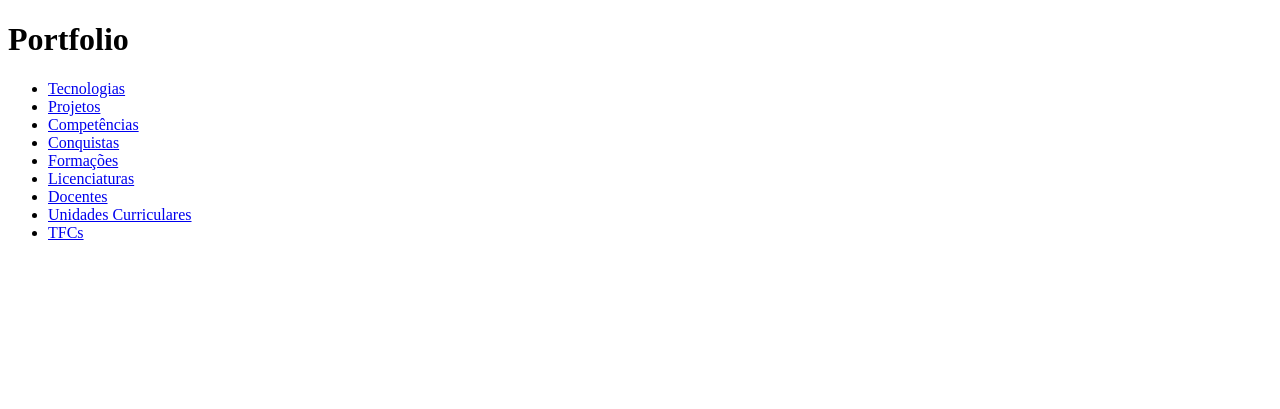
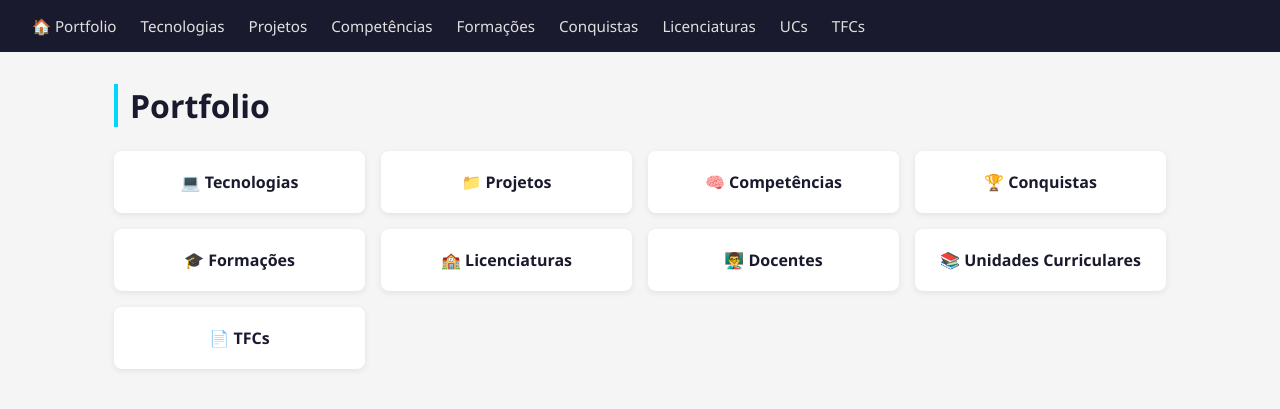
Before and after one commit to a22408651GoncaloAlmeida/a22408651_django, a Django app: page /portfolio/ in a window 1280 px wide. Shown: the top 409 px of the page. Run offline with Django 5.2, Linux system fonts and the light colour scheme.

Commit message:
Operações CRUD

```diff
--- /dev/null
+++ b/portfolio/static/portfolio/styles.css
@@ -0,0 +1,183 @@
+* {
+    margin: 0;
+    padding: 0;
+    box-sizing: border-box;
+}
+
+body {
+    font-family: 'Segoe UI', Tahoma, Geneva, Verdana, sans-serif;
+    background-color: #f5f5f5;
+    color: #333;
+}
+
+/* NAVBAR */
+nav {
+    background-color: #1a1a2e;
+    padding: 1rem 2rem;
+    display: flex;
+    gap: 1.5rem;
+    align-items: center;
+}
+
+nav a {
+    color: #e0e0e0;
+    text-decoration: none;
+    font-size: 0.95rem;
+    transition: color 0.2s;
+}
+
+nav a:hover {
+    color: #00d4ff;
+}
+
+/* CONTAINER */
+.container {
+    max-width: 1100px;
+    margin: 2rem auto;
+    padding: 0 1.5rem;
+}
+
+/* TÍTULOS */
+h1 {
+    font-size: 2rem;
+    margin-bottom: 1.5rem;
+    color: #1a1a2e;
+    border-left: 4px solid #00d4ff;
+    padding-left: 0.75rem;
+}
+
+h2 {
+    font-size: 1.2rem;
+    color: #1a1a2e;
+    margin-bottom: 0.4rem;
+}
+
+/* CARDS */
+.card {
+    background: white;
+    border-radius: 8px;
+    padding: 1.25rem 1.5rem;
+    margin-bottom: 1rem;
+    box-shadow: 0 2px 6px rgba(0,0,0,0.08);
+    display: flex;
+    justify-content: space-between;
+    align-items: flex-start;
+    gap: 1rem;
+}
+
+.card-info p {
+    font-size: 0.9rem;
+    color: #555;
+    margin-top: 0.25rem;
+}
+
+.card-info a {
+    color: #0077cc;
+    font-size: 0.85rem;
+}
+
+/* BOTÕES */
+.btn {
+    display: inline-block;
+    padding: 0.4rem 0.9rem;
+    border-radius: 5px;
+    font-size: 0.85rem;
+    text-decoration: none;
+    cursor: pointer;
+    border: none;
+    transition: opacity 0.2s;
+}
+
+.btn:hover { opacity: 0.85; }
+
+.btn-primary {
+    background-color: #1a1a2e;
+    color: white;
+}
+
+.btn-edit {
+    background-color: #f0a500;
+    color: white;
+}
+
+.btn-delete {
+    background-color: #e03e3e;
+    color: white;
+}
+
+.card-actions {
+    display: flex;
+    gap: 0.5rem;
+    flex-shrink: 0;
+}
+
+/* ÍNDICE */
+.index-grid {
+    display: grid;
+    grid-template-columns: repeat(auto-fill, minmax(200px, 1fr));
+    gap: 1rem;
+    margin-top: 1rem;
+}
+
+.index-card {
+    background: white;
+    border-radius: 8px;
+    padding: 1.25rem;
+    text-align: center;
+    text-decoration: none;
+    color: #1a1a2e;
+    font-weight: 600;
+    box-shadow: 0 2px 6px rgba(0,0,0,0.08);
+    transition: transform 0.2s, box-shadow 0.2s;
+}
+
+.index-card:hover {
+    transform: translateY(-3px);
+    box-shadow: 0 6px 16px rgba(0,0,0,0.12);
+    color: #00d4ff;
+}
+
+/* FORMULÁRIOS */
+form p {
+    margin-bottom: 1rem;
+}
+
+form label {
+    display: block;
+    font-weight: 600;
+    margin-bottom: 0.3rem;
+    font-size: 0.9rem;
+}
+
+form input, form select, form textarea {
+    width: 100%;
+    padding: 0.5rem 0.75rem;
+    border: 1px solid #ccc;
+    border-radius: 5px;
+    font-size: 0.95rem;
+}
+
+form textarea {
+    min-height: 100px;
+    resize: vertical;
+}
+
+.form-actions {
+    display: flex;
+    gap: 0.75rem;
+    margin-top: 1rem;
+}
+
+/* CONFIRMAÇÃO APAGAR */
+.confirm-box {
+    background: white;
+    border-radius: 8px;
+    padding: 2rem;
+    max-width: 500px;
+    box-shadow: 0 2px 6px rgba(0,0,0,0.08);
+}
+
+.confirm-box p {
+    margin-bottom: 1.5rem;
+    font-size: 1rem;
+}
--- /dev/null
+++ b/portfolio/templates/portfolio/base.html
@@ -0,0 +1,26 @@
+<!DOCTYPE html>
+<html>
+<head>
+    <meta charset="UTF-8">
+    <meta name="viewport" content="width=device-width, initial-scale=1.0">
+    <title>{% block title %}Portfolio{% endblock %}</title>
+    {% load static %}
+    <link rel="stylesheet" href="{% static 'portfolio/styles.css' %}">
+</head>
+<body>
+    <nav>
+        <a href="{% url 'portfolio_index' %}">🏠 Portfolio</a>
+        <a href="{% url 'tecnologias' %}">Tecnologias</a>
+        <a href="{% url 'projetos' %}">Projetos</a>
+        <a href="{% url 'competencias' %}">Competências</a>
+        <a href="{% url 'formacoes' %}">Formações</a>
+        <a href="{% url 'conquistas' %}">Conquistas</a>
+        <a href="{% url 'licenciaturas' %}">Licenciaturas</a>
+        <a href="{% url 'ucs' %}">UCs</a>
+        <a href="{% url 'tfcs' %}">TFCs</a>
+    </nav>
+    <div class="container">
+        {% block content %}{% endblock %}
+    </div>
+</body>
+</html>
--- a/portfolio/templates/portfolio/index.html
+++ b/portfolio/templates/portfolio/index.html
@@ -1,20 +1,16 @@
-<!DOCTYPE html>
-<html>
-<head>
-    <meta charset="UTF-8"><title>Portfolio</title>
-</head>
-<body>
+{% extends 'portfolio/base.html' %}
+{% block title %}Portfolio{% endblock %}
+{% block content %}
     <h1>Portfolio</h1>
-    <ul>
-        <li><a href="tecnologias/">Tecnologias</a></li>
-        <li><a href="projetos/">Projetos</a></li>
-        <li><a href="competencias/">Competências</a></li>
-        <li><a href="conquistas/">Conquistas</a></li>
-        <li><a href="formacoes/">Formações</a></li>
-        <li><a href="licenciaturas/">Licenciaturas</a></li>
-        <li><a href="docentes/">Docentes</a></li>
-        <li><a href="ucs/">Unidades Curriculares</a></li>
-        <li><a href="tfcs/">TFCs</a></li>
-    </ul>
-</body>
-</html>
+    <div class="index-grid">
+        <a class="index-card" href="{% url 'tecnologias' %}">💻 Tecnologias</a>
+        <a class="index-card" href="{% url 'projetos' %}">📁 Projetos</a>
+        <a class="index-card" href="{% url 'competencias' %}">🧠 Competências</a>
+        <a class="index-card" href="{% url 'conquistas' %}">🏆 Conquistas</a>
+        <a class="index-card" href="{% url 'formacoes' %}">🎓 Formações</a>
+        <a class="index-card" href="{% url 'licenciaturas' %}">🏫 Licenciaturas</a>
+        <a class="index-card" href="{% url 'docentes' %}">👨‍🏫 Docentes</a>
+        <a class="index-card" href="{% url 'ucs' %}">📚 Unidades Curriculares</a>
+        <a class="index-card" href="{% url 'tfcs' %}">📄 TFCs</a>
+    </div>
+{% endblock %}
--- a/portfolio/urls.py
+++ b/portfolio/urls.py
@@ -2,14 +2,31 @@ from django.urls import path
 from . import views
 
 urlpatterns = [
+    path('', views.index_view, name='portfolio_index'),
+
     path('tecnologias/', views.tecnologias_view, name='tecnologias'),
+    path('tecnologias/criar/', views.tecnologia_criar, name='tecnologia_criar'),
+    path('tecnologias/<int:pk>/editar/', views.tecnologia_editar, name='tecnologia_editar'),
+    path('tecnologias/<int:pk>/apagar/', views.tecnologia_apagar, name='tecnologia_apagar'),
+
     path('projetos/', views.projetos_view, name='projetos'),
+    path('projetos/criar/', views.projeto_criar, name='projeto_criar'),
+    path('projetos/<int:pk>/editar/', views.projeto_editar, name='projeto_editar'),
+    path('projetos/<int:pk>/apagar/', views.projeto_apagar, name='projeto_apagar'),
+
     path('competencias/', views.competencias_view, name='competencias'),
+    path('competencias/criar/', views.competencia_criar, name='competencia_criar'),
+    path('competencias/<int:pk>/editar/', views.competencia_editar, name='competencia_editar'),
+    path('competencias/<int:pk>/apagar/', views.competencia_apagar, name='competencia_apagar'),
+
+    path('formacoes/', views.formacoes_view, name='formacoes'),
+    path('formacoes/criar/', views.formacao_criar, name='formacao_criar'),
+    path('formacoes/<int:pk>/editar/', views.formacao_editar, name='formacao_editar'),
+    path('formacoes/<int:pk>/apagar/', views.formacao_apagar, name='formacao_apagar'),
+
     path('conquistas/', views.conquistas_view, name='conquistas'),
-    path('formacoes/', views.formacoes_view, name='formacoes'),
     path('licenciaturas/', views.licenciaturas_view, name='licenciaturas'),
     path('docentes/', views.docentes_view, name='docentes'),
     path('ucs/', views.ucs_view, name='ucs'),
     path('tfcs/', views.tfcs_view, name='tfcs'),
-    path('', views.index_view, name='portfolio_index'),
 ]
--- a/portfolio/views.py
+++ b/portfolio/views.py
@@ -1,29 +1,129 @@
-from django.shortcuts import render
+from django.shortcuts import render, get_object_or_404, redirect
+from .forms import ProjetoForm, TecnologiaForm, CompetenciaForm, FormacaoForm
 from .models import (
     Tecnologia, Projeto, Competencia, Conquista,
     Formacao, Licenciatura, Docente, UnidadeCurricular, TFC
 )
 
-# Create your views here.
+# ── INDEX ──────────────────────────────────────────────────────────────────
+def index_view(request):
+    return render(request, 'portfolio/index.html', {})
+
+# ── TECNOLOGIAS ────────────────────────────────────────────────────────────
 def tecnologias_view(request):
     tecnologias = Tecnologia.objects.all()
     return render(request, 'portfolio/tecnologias.html', {'tecnologias': tecnologias})
 
+def tecnologia_criar(request):
+    form = TecnologiaForm(request.POST or None, request.FILES or None)
+    if form.is_valid():
+        form.save()
+        return redirect('tecnologias')
+    return render(request, 'portfolio/form.html', {'form': form, 'titulo': 'Nova Tecnologia'})
+
+def tecnologia_editar(request, pk):
+    tecnologia = get_object_or_404(Tecnologia, pk=pk)
+    form = TecnologiaForm(request.POST or None, request.FILES or None, instance=tecnologia)
+    if form.is_valid():
+        form.save()
+        return redirect('tecnologias')
+    return render(request, 'portfolio/form.html', {'form': form, 'titulo': 'Editar Tecnologia'})
+
+def tecnologia_apagar(request, pk):
+    tecnologia = get_object_or_404(Tecnologia, pk=pk)
+    if request.method == 'POST':
+        tecnologia.delete()
+        return redirect('tecnologias')
+    return render(request, 'portfolio/confirmar_apagar.html', {'objeto': tecnologia, 'titulo': 'Apagar Tecnologia'})
+
+# ── PROJETOS ───────────────────────────────────────────────────────────────
 def projetos_view(request):
     projetos = Projeto.objects.select_related('unidade_curricular').prefetch_related('tecnologias').all()
     return render(request, 'portfolio/projetos.html', {'projetos': projetos})
 
+def projeto_criar(request):
+    form = ProjetoForm(request.POST or None, request.FILES or None)
+    if form.is_valid():
+        form.save()
+        return redirect('projetos')
+    return render(request, 'portfolio/form.html', {'form': form, 'titulo': 'Novo Projeto'})
+
+def projeto_editar(request, pk):
+    projeto = get_object_or_404(Projeto, pk=pk)
+    form = ProjetoForm(request.POST or None, request.FILES or None, instance=projeto)
+    if form.is_valid():
+        form.save()
+        return redirect('projetos')
+    return render(request, 'portfolio/form.html', {'form': form, 'titulo': 'Editar Projeto'})
+
+def projeto_apagar(request, pk):
+    projeto = get_object_or_404(Projeto, pk=pk)
+    if request.method == 'POST':
+        projeto.delete()
+        return redirect('projetos')
+    return render(request, 'portfolio/confirmar_apagar.html', {'objeto': projeto, 'titulo': 'Apagar Projeto'})
+
+# ── COMPETÊNCIAS ───────────────────────────────────────────────────────────
 def competencias_view(request):
     competencias = Competencia.objects.all()
     return render(request, 'portfolio/competencias.html', {'competencias': competencias})
 
+def competencia_criar(request):
+    form = CompetenciaForm(request.POST or None)
+    if form.is_valid():
+        form.save()
+        return redirect('competencias')
+    return render(request, 'portfolio/form.html', {'form': form, 'titulo': 'Nova Competência'})
+
+def competencia_editar(request, pk):
+    competencia = get_object_or_404(Competencia, pk=pk)
+    form = CompetenciaForm(request.POST or None, instance=competencia)
+    if form.is_valid():
+        form.save()
+        return redirect('competencias')
+    return render(request, 'portfolio/form.html', {'form': form, 'titulo': 'Editar Competência'})
+
+def competencia_apagar(request, pk):
+    competencia = get_object_or_404(Competencia, pk=pk)
+    if request.method == 'POST':
+        competencia.delete()
+        return redirect('competencias')
+    return render(request, 'portfolio/confirmar_apagar.html', {'objeto': competencia, 'titulo': 'Apagar Competência'})
+
+
+# ── FORMAÇÕES ──────────────────────────────────────────────────────────────
+def formacoes_view(request):
+    formacoes = Formacao.objects.all()
+    return render(request, 'portfolio/formacoes.html', {'formacoes': formacoes})
+
+def formacao_criar(request):
+    form = FormacaoForm(request.POST or None, request.FILES or None)
+    if form.is_valid():
+        form.save()
+        return redirect('formacoes')
+    return render(request, 'portfolio/form.html', {'form': form, 'titulo': 'Nova Formação'})
+
+def formacao_editar(request, pk):
+    formacao = get_object_or_404(Formacao, pk=pk)
+    form = FormacaoForm(request.POST or None, request.FILES or None, instance=formacao)
+    if form.is_valid():
+        form.save()
+        return redirect('formacoes')
+    return render(request, 'portfolio/form.html', {'form': form, 'titulo': 'Editar Formação'})
+
+def formacao_apagar(request, pk):
+    formacao = get_object_or_404(Formacao, pk=pk)
+    if request.method == 'POST':
+        formacao.delete()
+        return redirect('formacoes')
+    return render(request, 'portfolio/confirmar_apagar.html', {'objeto': formacao, 'titulo': 'Apagar Formação'})
+
+
+# ── RESTANTES ────────────────────────────────────────────────
+
 def conquistas_view(request):
     conquistas = Conquista.objects.all()
     return render(request, 'portfolio/conquistas.html', {'conquistas': conquistas})
-
-def formacoes_view(request):
-    formacoes = Formacao.objects.all()
-    return render(request, 'portfolio/formacoes.html', {'formacoes': formacoes})
 
 def licenciaturas_view(request):
     licenciaturas = Licenciatura.objects.all()
@@ -40,6 +140,3 @@ def ucs_view(request):
 def tfcs_view(request):
     tfcs = TFC.objects.prefetch_related('tecnologias').all()
     return render(request, 'portfolio/tfcs.html', {'tfcs': tfcs})
-
-def index_view(request):
-    return render(request, 'portfolio/index.html', {})
```
Also changed, not shown: portfolio/forms.py (added, +22 -0 lines), portfolio/templates/portfolio/competencias.html (+16 -11 lines), portfolio/templates/portfolio/confirmar_apagar.html (added, +15 -0 lines), portfolio/templates/portfolio/form.html (added, +17 -0 lines), portfolio/templates/portfolio/formacoes.html (+17 -13 lines), portfolio/templates/portfolio/projetos.html (+22 -17 lines), portfolio/templates/portfolio/tecnologias.html (+17 -14 lines), 1 other file.
